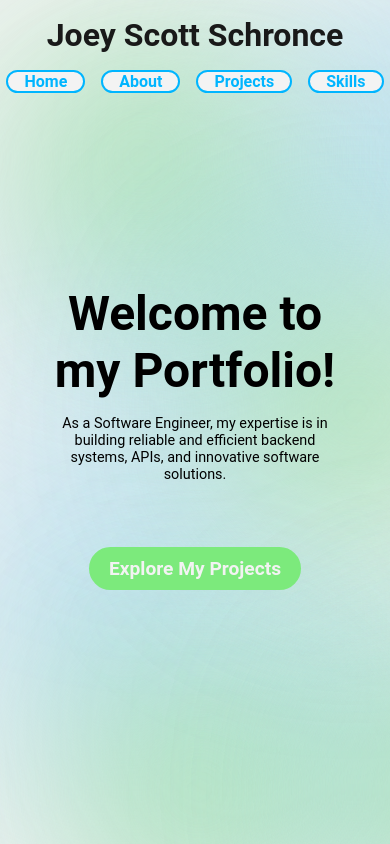
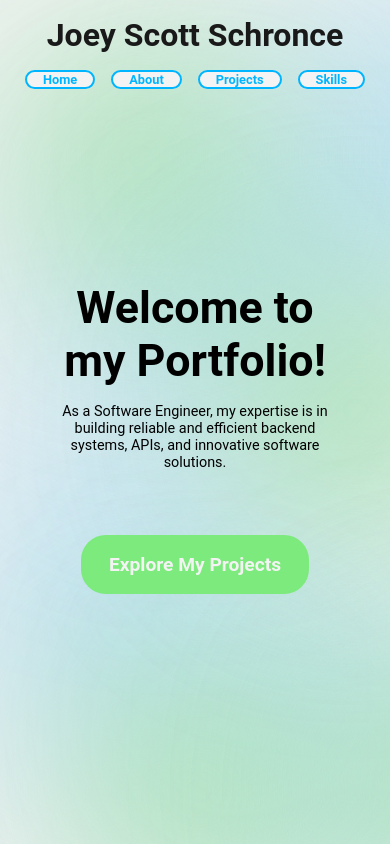
Before and after one commit to JoeyScottSchronce/JoeyScottSchronce.github.io, a React (Vite) app: page / in a window 390 px wide. Built offline with nearby package versions, Linux system fonts and the light colour scheme.

Commit message:
added index.css

```diff
--- a/index.html
+++ b/index.html
@@ -4,9 +4,10 @@
   <meta charset="UTF-8" />
   <meta name="viewport" content="width=device-width, initial-scale=1.0" />
   <link rel="icon" type="image/png" href="/assets/waving-hand.png" />
+  <link rel="stylesheet" href="/src/index.css" />
   <title>Joey Scott Schronce Portfolio</title>
 </head>
-<body style="margin: 0; padding: 0; width: 100vw;">
+<body>
 <div id="root"></div>
 <script type="module" src="/src/main.jsx"></script>
 </body>
--- a/src/Components/HeroSection/HeroSection.css
+++ b/src/Components/HeroSection/HeroSection.css
@@ -40,7 +40,7 @@
 .third-sub {
     background-color: var(--primary-color);
     color: var(--light-base);
-    padding: 0.5rem;
+    padding: 1rem;
     font-size: 1.5rem;
     border: 2px solid var(--primary-color);
     border-radius: 25px;
@@ -48,7 +48,7 @@
     display: flex;
     align-items: center;
     justify-content: center;
-    width: 14rem;
+    width: 15rem;
     margin: 3rem 0.5rem 0.5rem 0.5rem;
 }
 
@@ -94,6 +94,6 @@
     .first-sub {
         margin: 0;
         padding: 0;
-        font-size: 1.5rem;
+        font-size: 1.4rem;
     }
 }
--- a/src/Components/NavBar/NavBar.css
+++ b/src/Components/NavBar/NavBar.css
@@ -50,3 +50,9 @@
         margin: 1rem 1rem 0 1rem;
     }
 }
+
+@media (max-width: 420px) {
+    .nav-items {
+        font-size: 0.8rem;
+    }
+}
--- /dev/null
+++ b/src/index.css
@@ -0,0 +1,8 @@
+
+html, body, #root {
+    margin: 0;
+    padding: 0;
+    width: 100vw;
+    min-height: 100dvh;
+    overflow: hidden;
+}
```
